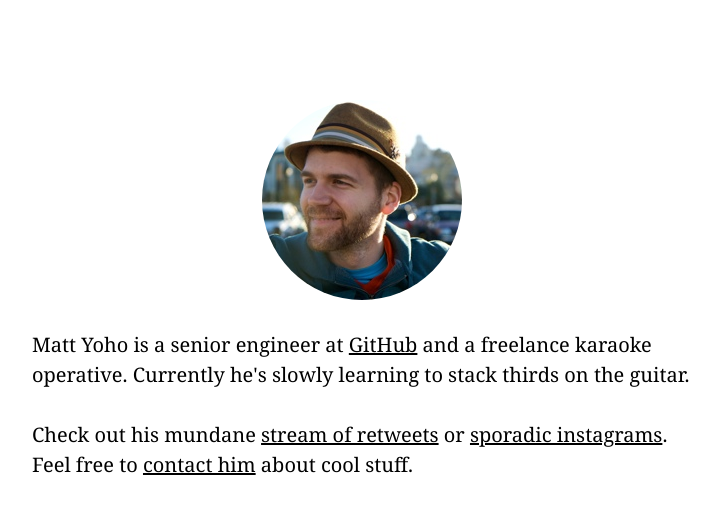
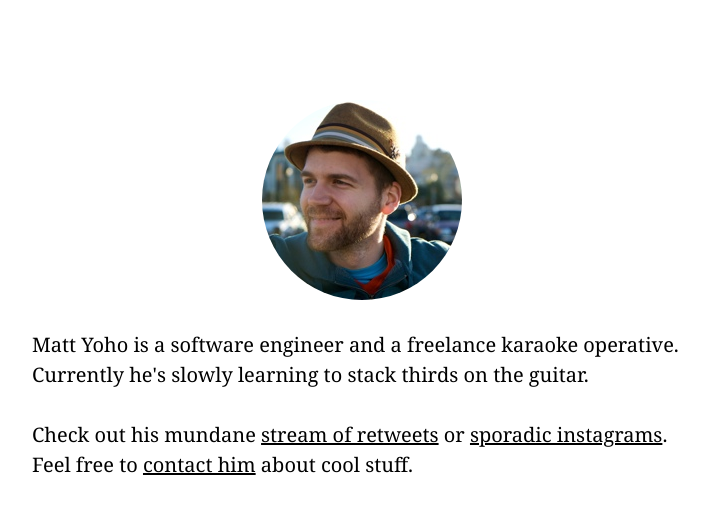
Before and after one commit to mattyoho/mattyoho.github.com, a Jekyll site: the page built from index.html, in a window 1280 px wide. Shown: the top 514 px of the page, without its empty margins (278-998 px from the left). Built offline with Jekyll 4.4.1, drawn with Linux system fonts in a browser that asks for light colours; nearby versions of some CDN libraries.

Commit message:
Update index.html

```diff
--- a/index.html
+++ b/index.html
@@ -3,7 +3,7 @@ layout: layout
 ---
 
 <article class="about">
-  <p>Matt Yoho is a senior engineer at <a href="https://github.com/mattyoho" title="@mattyoho">GitHub</a> and a freelance karaoke operative. Currently he's slowly learning to stack thirds on the guitar.</p>
+  <p>Matt Yoho is a software engineer and a freelance karaoke operative. Currently he's slowly learning to stack thirds on the guitar.</p>
   <!-- <p>Feel free to -->
   <!--   <a href="mailto:" class="js-base64-email" data-base64-email="{{ site.email_base64 }}">contact him</a>, -->
   <!--   read his <a href="https://twitter.com/{{ site.twitter }}" title="@mattyoho">stream of retweets</a>, or peep his -->
```
